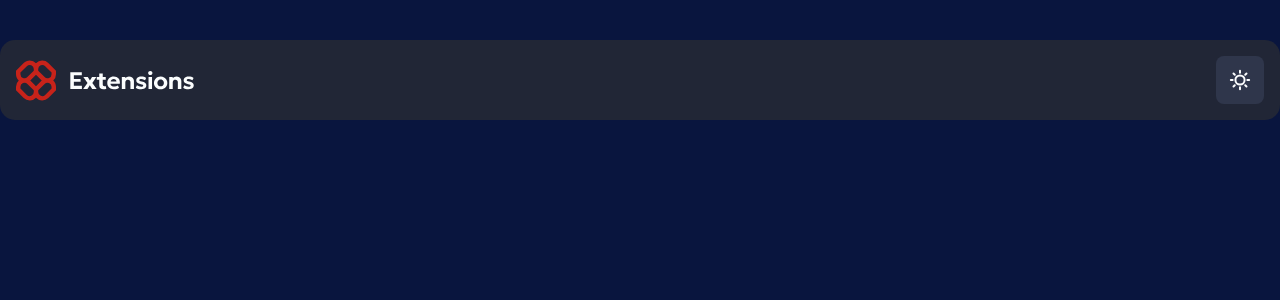
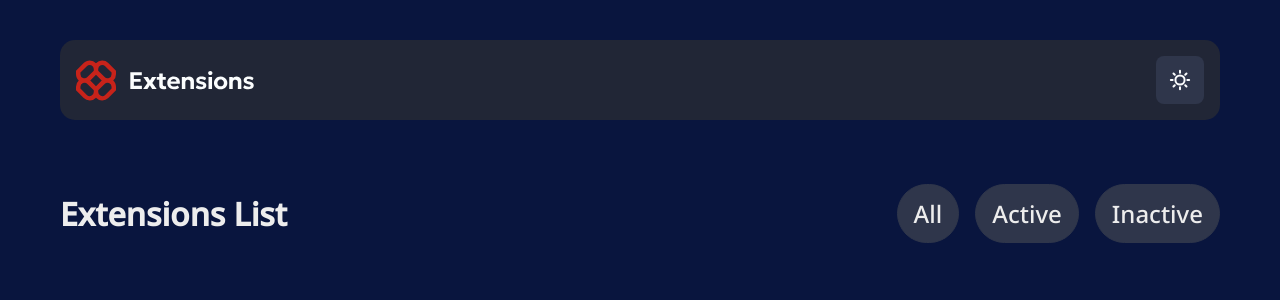
Before and after one commit to WagnerReis/extension-manager-challenge, a React (Vite) app: page / in a window 1280 px wide. Shown: the top 300 px of the page. Built offline with nearby package versions, Linux system fonts and the light colour scheme.

Commit message:
feat(Home): add NavBar component with filter buttons

```diff
--- a/src/pages/Home/index.tsx
+++ b/src/pages/Home/index.tsx
@@ -1,10 +1,20 @@
 import { Header } from "../../components/Header";
-import { Container } from "./styles";
+import { Container, NavBar } from "./styles";
 
 export function Home() {
   return (
     <Container>
       <Header />
+
+      <NavBar>
+        <h1>Extensions List</h1>
+
+        <nav>
+          <button>All</button>
+          <button>Active</button>
+          <button>Inactive</button>
+        </nav>
+      </NavBar>
     </Container>
   );
 }
--- a/src/pages/Home/styles.ts
+++ b/src/pages/Home/styles.ts
@@ -1,10 +1,50 @@
 import styled from "styled-components";
 
 export const Container = styled.main`
-  max-width: 1440px;
+  max-width: 1160px;
   height: 100vh;
 
   display: flex;
-  justify-content: center;
+  flex-direction: column;
   margin: 0 auto;
 `;
+
+export const NavBar = styled.div`
+  width: 100%;
+
+  display: flex;
+  justify-content: space-between;
+  align-items: center;
+
+  margin-top: 3rem;
+
+  h1 {
+    color: ${(props) => props.theme.colors.text};
+    padding: 1.5rem 0;
+    font-weight: 700;
+  }
+
+  nav {
+    display: flex;
+    gap: 1rem;
+
+    button {
+      padding: 0.75rem 1rem;
+      border-radius: 30px;
+      font-size: 24px;
+
+      border: 1px solid ${(props) => props.theme.colors.border};
+      background: ${(props) => props.theme.colors.buttonBackground};
+      color: ${(props) => props.theme.colors.text};
+      cursor: pointer;
+
+      &:hover {
+        opacity: 0.7;
+      }
+
+      &:active {
+        border: 2px solid ${(props) => props.theme.colors.red400};
+      }
+    }
+  }
+`;
--- a/src/styles/theme/dark.ts
+++ b/src/styles/theme/dark.ts
@@ -15,6 +15,7 @@ export const darkTheme = {
 
     background: "hsl(227, 75%, 14%)",
     cardBackground: "hsl(226, 25%, 17%)",
+    buttonBackground: "hsl(225, 23%, 24%)",
     text: "hsl(0, 0%, 93%)",
     border: "hsl(225, 23%, 24%)",
 
--- a/src/styles/theme/light.ts
+++ b/src/styles/theme/light.ts
@@ -15,6 +15,7 @@ export const lightTheme = {
 
     background: "hsl(217, 61%, 90%)",
     cardBackground: "#FFFFFF",
+    buttonBackground: "hsl(0, 0%, 93%)",
     text: "hsl(227, 75%, 14%)",
     border: "hsl(217, 61%, 90%)",
 
```
